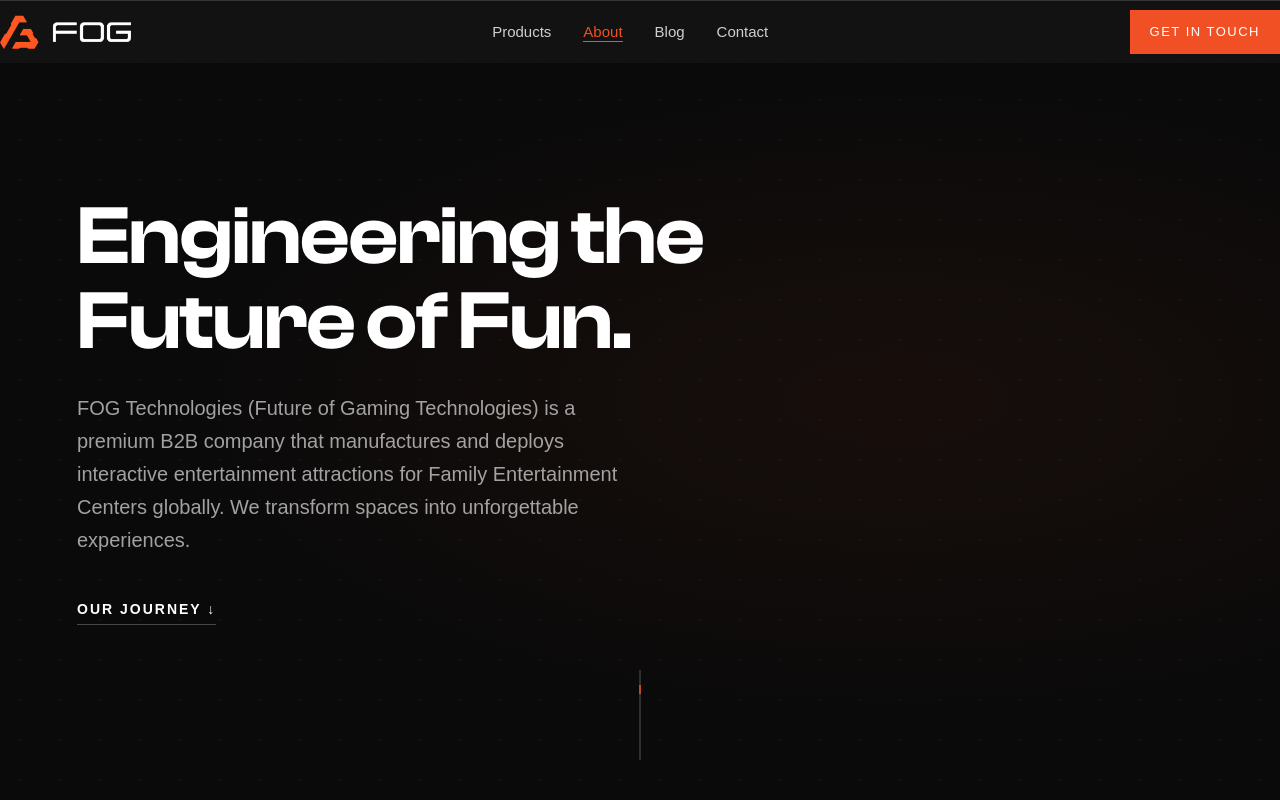
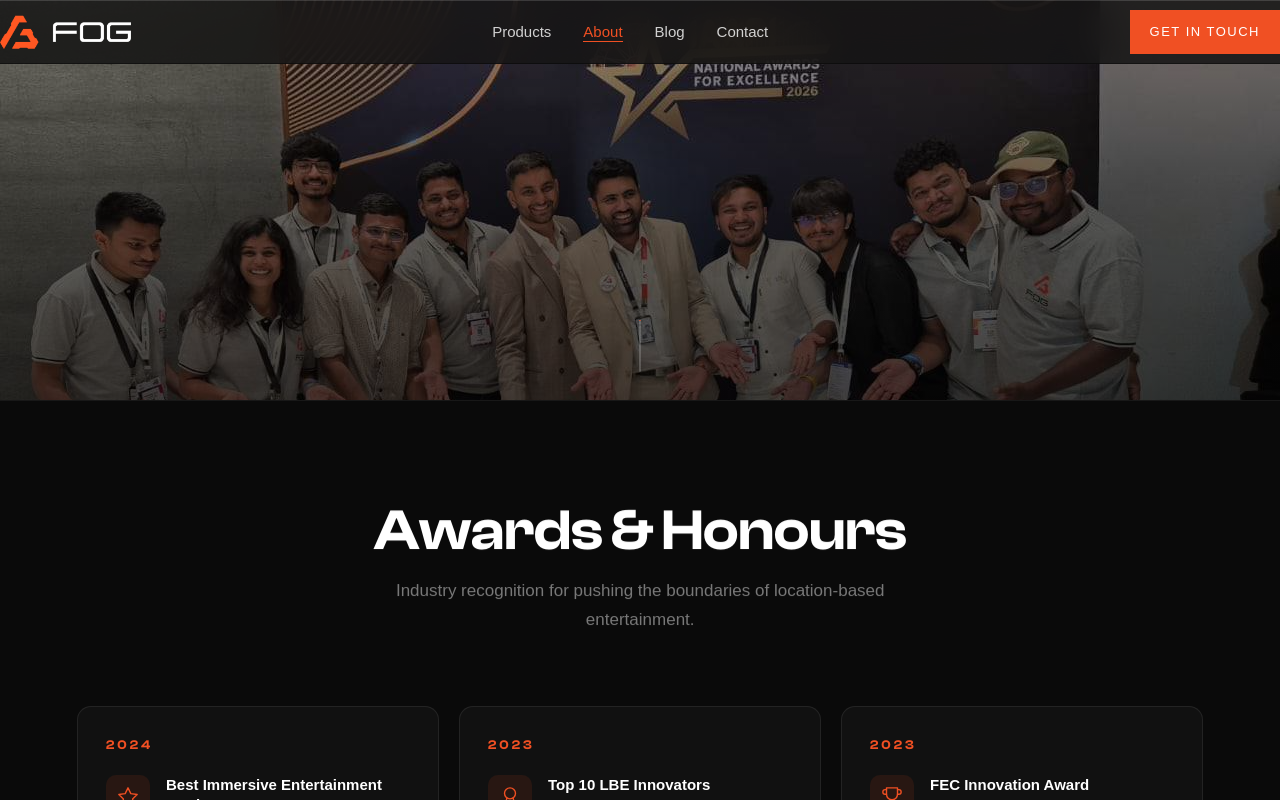
Before and after one commit to anusha342/fog-website-redesign, a Next.js app: page /about in a window 1280 px wide. Shown: the top 800 px of the page. Built offline with nearby package versions, Linux system fonts and the light colour scheme; a web font is replaced by a local one.

Commit message:
style(about): redesign hero — 50vh photo BG, centred type, design-system typography

```diff
--- a/app/about/AboutClient.tsx
+++ b/app/about/AboutClient.tsx
@@ -1,7 +1,7 @@
 'use client';
 
 import { useEffect } from 'react';
-import Link from 'next/link';
+import Image from 'next/image';
 import ContactForm from '@/components/ContactForm';
 import styles from './about.module.css';
 
@@ -105,24 +105,34 @@ export default function AboutClient() {
 
       {/* ── 1. HERO ── */}
       <header className={styles.hero}>
-        <div className={styles.heroBg}    aria-hidden="true" />
+        {/* Background photo */}
+        <div className={styles.heroBgImg} aria-hidden="true">
+          <Image
+            src="/images/about-us/about-us.jpg"
+            alt="FOG Technologies team celebrating at the IAAPI National Awards for Excellence 2026"
+            fill
+            style={{ objectFit: 'cover', objectPosition: 'center 22%' }}
+            priority
+          />
+        </div>
+
+        {/* Dark gradient scrim for legibility */}
         <div className={styles.heroOverlay} aria-hidden="true" />
-        <div className={styles.heroGrid}  aria-hidden="true" />
 
-        <div className={styles.heroContent}>
+        {/* Centered text content */}
+        {/* <div className={styles.heroContent}>
+          <p className={styles.heroEyebrow} data-reveal>
+            01 — About FOG Technologies
+          </p>
           <h1 className={styles.heroTitle} data-reveal data-reveal-delay="0.1">
-            Engineering the<br />Future of Fun.
+            Engineering the Future of Fun.
           </h1>
           <p className={styles.heroDesc} data-reveal data-reveal-delay="0.2">
-            FOG Technologies (Future of Gaming Technologies) is a premium B2B company that manufactures
-            and deploys interactive entertainment attractions for Family Entertainment Centers globally.
-            We transform spaces into unforgettable experiences.
+            Premium interactive entertainment for Family Entertainment Centers worldwide.
           </p>
-          <a href="#achievement" className={styles.heroCta} data-reveal data-reveal-delay="0.25">
-            Our Journey &#x2193;
-          </a>
-        </div>
+        </div> */}
 
+        {/* Scroll cue */}
         <div className={styles.heroScrollIndicator} aria-hidden="true">
           <div className={styles.scrollLine}>
             <div className={styles.scrollDot} />
--- a/app/about/about.module.css
+++ b/app/about/about.module.css
@@ -11,85 +11,93 @@
 .hero {
   position: relative;
   width: 100vw;
-  min-height: 100vh;
+  height: 50vh;
+  min-height: 320px;
   display: flex;
   flex-direction: column;
   justify-content: center;
-  align-items: flex-start;
+  align-items: center;
+  text-align: center;
   overflow: hidden;
-  padding: 0 clamp(24px, 6vw, 96px);
 }
-.heroBg {
+
+/* next/image fill wrapper */
+.heroBgImg {
   position: absolute;
   inset: 0;
-  background: #0a0a0a;
   z-index: 1;
 }
+
+/* Cinematic dark gradient — darker toward bottom where text sits */
 .heroOverlay {
   position: absolute;
   inset: 0;
-  background: radial-gradient(ellipse at 70% 50%, rgba(240,80,35,0.06) 0%, transparent 60%);
+  background:
+    linear-gradient(to bottom,
+      rgba(0,0,0,0.28) 0%,
+      rgba(0,0,0,0.58) 48%,
+      rgba(0,0,0,0.72) 100%);
   z-index: 2;
 }
-.heroGrid {
-  position: absolute;
-  inset: 0;
-  z-index: 2;
-  background-image: radial-gradient(circle, rgba(255,255,255,0.04) 1px, transparent 1px);
-  background-size: 40px 40px;
-  pointer-events: none;
-}
+
 .heroContent {
   position: relative;
   z-index: 3;
-  max-width: 800px;
-  padding-top: 100px;
-  padding-bottom: 80px;
+  display: flex;
+  flex-direction: column;
+  align-items: center;
+  padding: 0 clamp(24px, 6vw, 96px);
+  max-width: 860px;
 }
+
+/* Eyebrow — matches universal section eyebrow spec in design-CLAUDE.md */
+.heroEyebrow {
+  font-family: 'GoogleSans', sans-serif;
+  font-size: clamp(10px, 1vw, 13px);
+  font-weight: 500;
+  letter-spacing: 4px;
+  text-transform: uppercase;
+  color: var(--accent);
+  margin: 0 0 14px;
+  line-height: 1;
+}
+
+/* H1 — design-CLAUDE.md §H1 Section heading */
 .heroTitle {
-  font-family: 'ClashDisplay', 'GoogleSans', sans-serif;
-  font-size: clamp(44px, 6.5vw, 88px);
+  font-family: 'ClashDisplay', sans-serif;
+  font-size: clamp(28px, 4vw, 56px);
   font-weight: 700;
-  line-height: 1.02;
-  letter-spacing: -1.5px;
-  color: var(--white);
-  margin: 0 0 28px;
+  line-height: 1.05;
+  letter-spacing: -0.5px;
+  text-transform: uppercase;
+  color: #ffffff;
+  margin: 0 0 16px;
 }
+
+/* Body lead — design-CLAUDE.md §Body Lead */
 .heroDesc {
-  font-size: clamp(16px, 1.8vw, 20px);
+  font-family: 'GoogleSans', sans-serif;
+  font-size: clamp(14px, 1.6vw, 18px);
   font-weight: 300;
-  line-height: 1.65;
-  color: rgba(255,255,255,0.62);
+  line-height: 1.6;
+  letter-spacing: 0.5px;
+  color: rgba(255,255,255,0.55);
   max-width: 560px;
-  margin: 0 0 40px;
+  margin: 0;
 }
-.heroCta {
-  display: inline-flex;
-  align-items: center;
-  gap: 8px;
-  font-size: 14px;
-  font-weight: 600;
-  text-transform: uppercase;
-  letter-spacing: 2px;
-  color: var(--white);
-  border-bottom: 1.5px solid rgba(255,255,255,0.25);
-  padding-bottom: 4px;
-  transition: border-color 0.2s ease, color 0.2s ease;
-  text-decoration: none;
-}
-.heroCta:hover { color: var(--accent); border-color: var(--accent); }
+
+/* Scroll indicator */
 .heroScrollIndicator {
   position: absolute;
-  bottom: 40px;
+  bottom: 28px;
   left: 50%;
   transform: translateX(-50%);
   z-index: 4;
 }
-
-/* Scroll indicator (reuse globals patterns) */
-.scrollLine { width: 2px; height: 90px; background: rgba(255,255,255,.15); position: relative; overflow: hidden; }
-.scrollDot  { position: absolute; top: -9px; left: 0; width: 2px; height: 9px; background: var(--accent); animation: scrollDot 1.6s infinite; }
-@keyframes scrollDot { 0% { top: -9px; opacity: 1; } 100% { top: 90px; opacity: 0; } }
+.scrollLine { width: 2px; height: 52px; background: rgba(255,255,255,.18); position: relative; overflow: hidden; border-radius: 1px; }
+.scrollDot  { position: absolute; top: -9px; left: 0; width: 2px; height: 9px; background: var(--accent); border-radius: 1px; animation: scrollDot 1.6s ease-in-out infinite; }
+@keyframes scrollDot { 0% { top: -9px; opacity: 1; } 80% { opacity: 0.6; } 100% { top: 52px; opacity: 0; } }
+@media (prefers-reduced-motion: reduce) { .scrollDot { animation: none; top: 22px; opacity: 0.5; } }
 
 /* ═══════════════════════════════════════
    2. AWARDS
```
Also changed, not shown: public/images/about-us/about-us.jpg (added), 1 other file (tests, documents, lock files or other folders).
